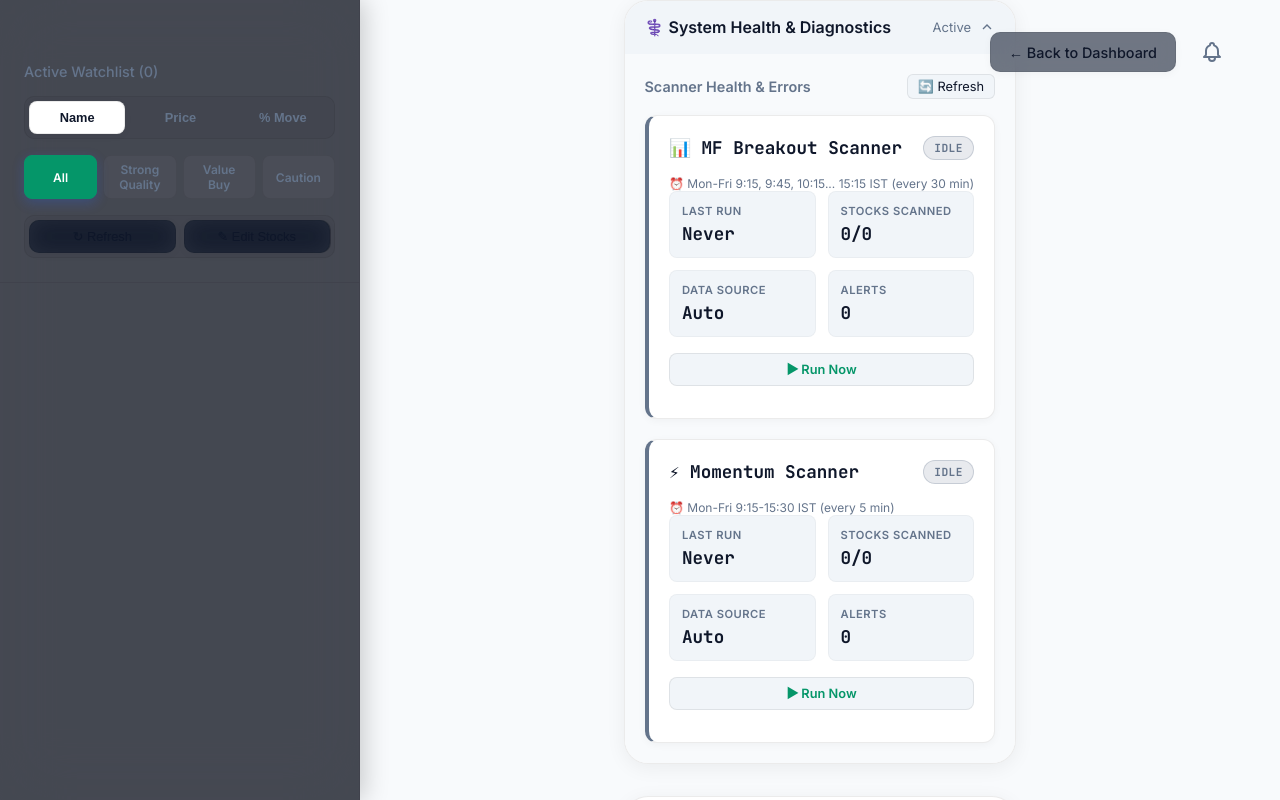
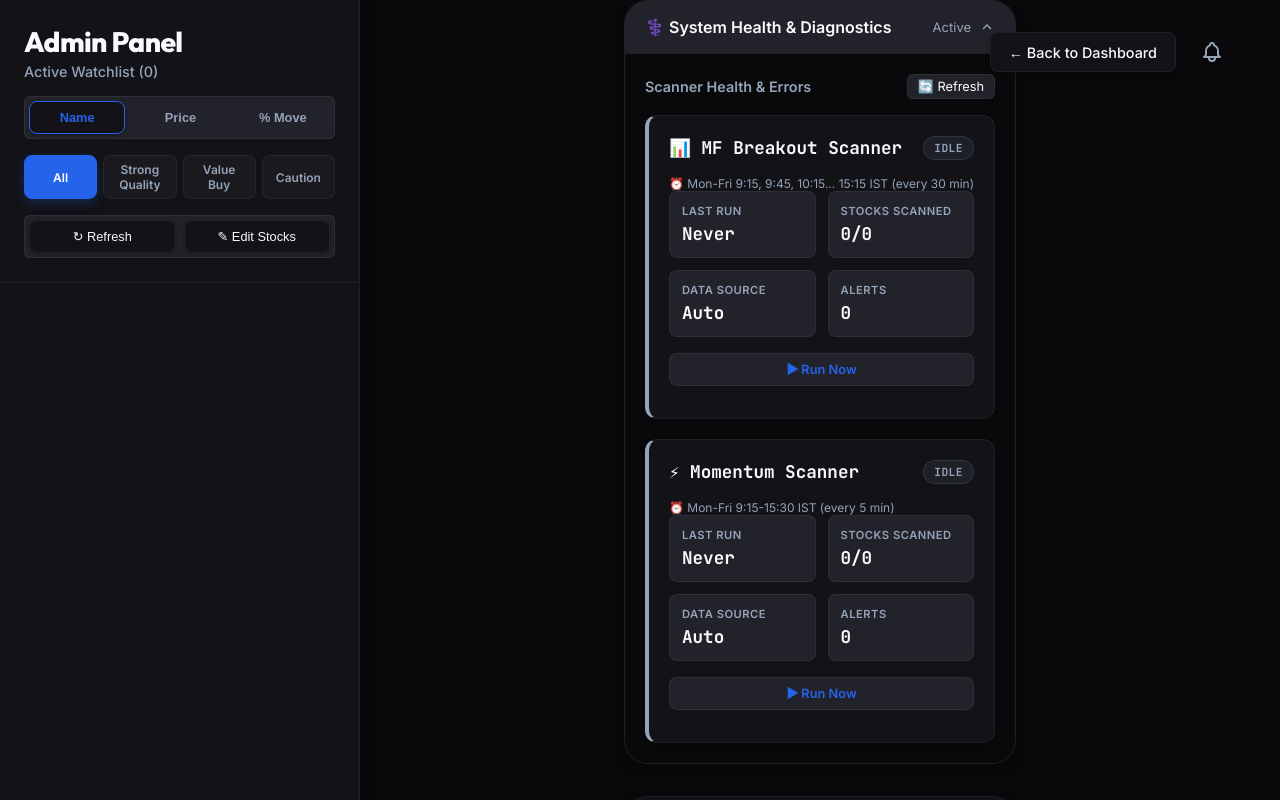
Before and after one commit to 11abhinav/stockupdates, a Flask app: page /admin in a window 1280 px wide. Run offline with Flask 3, Linux system fonts and the light colour scheme; data that the repository does not hold is empty; some libraries are stand-ins or nearby versions.

Commit message:
UI: Completely redesign User and Admin dashboards with Pro Fintech Dark theme

```diff
--- a/static/index.css
+++ b/static/index.css
@@ -1,63 +1,64 @@
 @import url('https://fonts.googleapis.com/css2?family=Inter:wght@300;400;500;600;700&family=Outfit:wght@300;400;500;600;700;800&family=JetBrains+Mono:wght@400;600;700&display=swap');
 
 :root {
-    /* Base Elite Variables */
-    --bg: #f8fafc;
-    --surface: #ffffff;
-    --card: #ffffff;
-    --card2: #f1f5f9;
-    --border: rgba(0, 0, 0, .08);
-    --border2: rgba(0, 0, 0, .15);
-    --accent: #059669;
-    --accent-dim: rgba(5, 150, 105, .12);
-    --accent2: #2563eb;
-    --warn: #e11d48;
-    --warn-dim: rgba(225, 29, 72, .12);
-    --amber: #d97706;
-    --amber-dim: rgba(217, 119, 6, .12);
-    --text: #0f172a;
-    --muted: #64748b;
-    --muted2: #94a3b8;
-    --win: #059669;
-    --loss: #e11d48;
-    --open: #2563eb;
-    --neutral: #64748b;
-    --down: #e11d48;
+    /* Pro Fintech Dark Variables */
+    --bg: #09090b;          /* Ultra dark background */
+    --surface: #121217;     /* Dark panel surface */
+    --card: #18181f;        /* Interactive card surface */
+    --card2: #22222a;       /* Hover state surface */
+
+    /* Precise flat borders */
+    --border: rgba(255, 255, 255, 0.06);
+    --border2: rgba(255, 255, 255, 0.12);
+    --glass-border: var(--border);
+    --glass-highlight: var(--border2);
+
+    /* Vibrant Neon Accents */
+    --accent: #2563eb;      /* Electric Blue */
+    --accent-dim: rgba(37, 99, 235, 0.15);
+    --accent-hover: #3b82f6;
+    --accent-glow: 0 0 16px rgba(37, 99, 235, 0.3);
+
+    --success: #10b981;     /* Bright Emerald */
+    --success-dim: rgba(16, 185, 129, 0.15);
+    --success-glow: 0 0 16px rgba(16, 185, 129, 0.3);
+
+    --warning: #f43f5e;     /* Intense Rose */
+    --warning-dim: rgba(244, 63, 94, 0.15);
+    --warning-glow: 0 0 16px rgba(244, 63, 94, 0.3);
+
+    --amber: #f59e0b;
+    --amber-dim: rgba(245, 158, 11, 0.15);
+
+    /* Crisp Typography Colors */
+    --text: #f8fafc;
+    --muted: #94a3b8;
+    --muted2: #64748b;
+
+    /* Mappings */
+    --text-main: var(--text);
+    --text-muted: var(--muted);
+    --bg-base: var(--bg);
+    --bg-surface: var(--surface);
+    --bg-surface-hover: var(--card2);
+
+    /* System mapping overrides */
+    --win: var(--success);
+    --loss: var(--warning);
+    --open: var(--accent);
+    --neutral: var(--muted);
+    --down: var(--warning);
+
+    /* Typography */
     --font-mono: 'JetBrains Mono', 'Fira Code', monospace;
     --font-body: 'Inter', system-ui, sans-serif;
-    --radius: 10px;
-    --shadow: 0 4px 20px rgba(0, 0, 0, .06);
-    --glow: 0 0 15px rgba(5, 150, 105, .2);
 
-    /* Mappings for stockupdates custom classes */
-    --bg-base: var(--bg);
-    --bg-surface: var(--card);
-    --bg-surface-hover: var(--card2);
-    --glass-border: var(--border);
-    --glass-highlight: var(--border2);
-    --text-main: var(--text);
-    --text-muted: var(--muted);
-    --accent-hover: #047857;
-    --accent-glow: var(--accent-dim);
-    --success: var(--win);
-    --success-glow: var(--accent-dim);
-    --warning: var(--warn);
-    --warning-glow: var(--warn-dim);
-    --shadow-sm: 0 2px 8px rgba(0, 0, 0, .04);
-    --shadow-md: var(--shadow);
-}
-
-[data-theme="dark"] {
-    --bg: #0f172a;
-    --surface: #1e293b;
-    --card: #1e293b;
-    --card2: #334155;
-    --border: rgba(255, 255, 255, .08);
-    --border2: rgba(255, 255, 255, .15);
-    --text: #f8fafc;
-    --muted: #94a3b8;
-    --muted2: #cbd5e1;
-    --shadow: 0 4px 20px rgba(0, 0, 0, .2);
+    /* Shadows & Radii */
+    --radius: 8px;
+    --shadow-sm: 0 2px 4px rgba(0, 0, 0, 0.2);
+    --shadow-md: 0 4px 12px rgba(0, 0, 0, 0.3);
+    --shadow: var(--shadow-md);
+    --glow: var(--accent-glow);
 }
 
 * {
@@ -89,14 +90,12 @@ h1, h2, h3, h4, h5, h6, .price-val, .stock-name-large, .stock-price-large, .side
 .sidebar {
     width: 360px;
     min-width: 360px;
-    background: rgba(9, 13, 24, 0.75);
-    backdrop-filter: blur(32px);
-    -webkit-backdrop-filter: blur(32px);
+    background: var(--bg-surface);
     border-right: 1px solid var(--glass-border);
     display: flex;
     flex-direction: column;
     z-index: 10;
-    box-shadow: 4px 0 24px rgba(0,0,0,0.2);
+    box-shadow: 2px 0 12px rgba(0,0,0,0.5);
 }
 
 .main-content {
@@ -117,13 +116,9 @@ h1, h2, h3, h4, h5, h6, .price-val, .stock-name-large, .stock-price-large, .side
 .sidebar-title {
     font-size: 1.75rem;
     font-weight: 800;
-    background: var(--gradient-primary);
-    background-size: 200% auto;
-    -webkit-background-clip: text;
-    -webkit-text-fill-color: transparent;
+    color: var(--text-main);
     margin-bottom: 4px;
     letter-spacing: -0.02em;
-    animation: gradientShine 5s linear infinite;
 }
 
 @keyframes gradientShine {
@@ -141,9 +136,9 @@ h1, h2, h3, h4, h5, h6, .price-val, .stock-name-large, .stock-price-large, .side
     display: flex;
     gap: 6px;
     margin-top: 16px;
-    background: rgba(0,0,0,0.03);
+    background: var(--bg-surface-hover);
     padding: 4px;
-    border-radius: 10px;
+    border-radius: 6px;
     border: 1px solid var(--glass-border);
 }
 
@@ -167,20 +162,18 @@ h1, h2, h3, h4, h5, h6, .price-val, .stock-name-large, .stock-price-large, .side
 
 .sort-btn.active {
     background: var(--bg-surface);
-    color: var(--text-main);
+    color: var(--accent);
     box-shadow: var(--shadow-sm);
-    border: 1px solid var(--glass-border);
+    border: 1px solid var(--accent);
 }
 
 /* Buttons */
 .nav-btn {
-    background: rgba(21, 30, 50, 0.6);
-    backdrop-filter: blur(12px);
-    -webkit-backdrop-filter: blur(12px);
+    background: var(--bg-surface);
     color: var(--text-main);
     border: 1px solid var(--glass-border);
     padding: 10px 18px;
-    border-radius: 10px;
+    border-radius: 8px;
     cursor: pointer;
     font-size: 0.9rem;
     font-weight: 500;
--- a/templates/admin.html
+++ b/templates/admin.html
@@ -65,7 +65,7 @@
         }
 
         .scanner-card {
-            background: #ffffff;
+            background: var(--bg-surface);
             border: 1px solid var(--glass-border);
             border-radius: 12px;
             padding: 1.25rem;
@@ -141,7 +141,7 @@
             background: var(--bg-surface-hover);
             border-radius: 8px;
             padding: 0.75rem;
-            border: 1px solid rgba(0,0,0,0.03);
+            border: 1px solid var(--glass-border);
         }
 
         .meta-label {
```
Also changed, not shown: other parts of static/index.css (+41 -56 lines), other parts of templates/admin.html (+31 -1 lines).
